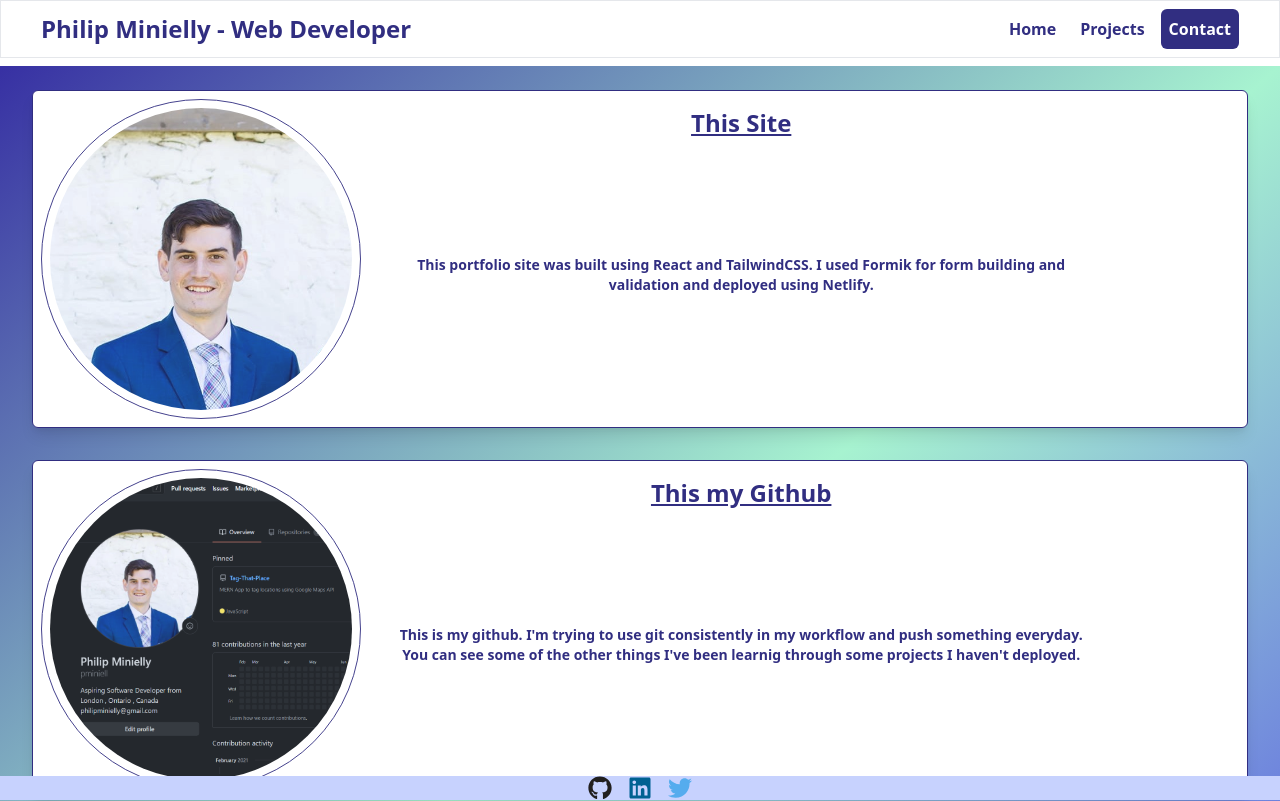
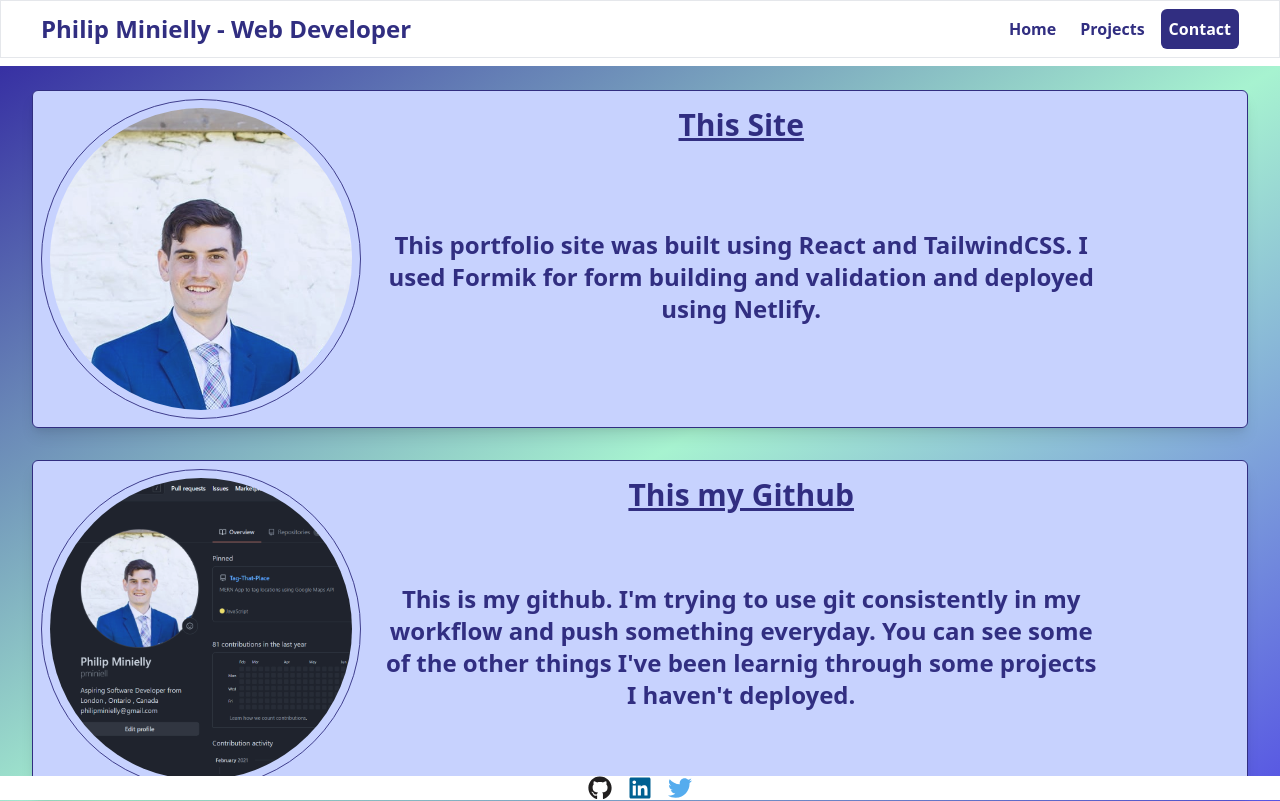
Before and after one commit to pminiell/phildev, a React (Create React App) app: page /projects in a window 1280 px wide. Shown: the top 801 px of the page. Built offline with nearby package versions, Linux system fonts and the light colour scheme; a web font is replaced by a local one.

Commit message:
responsive background

```diff
--- a/src/components/ContactForm.js
+++ b/src/components/ContactForm.js
@@ -22,7 +22,7 @@ const encode = (data) => {
 };
 
 const ContactForm = () => (
-  <div className="bg-gradient-to-br from-indigo-700 via-green-200 to-indigo-900 h-vh flex flex-col items-center justify-center">
+  <div className="bg-gradient-to-br from-indigo-700 via-green-200 to-indigo-900 h-screen flex flex-col items-center justify-center">
     <div className="bg-green-100 border border-indigo-900 p-10 rounded-2xl m-10 shadow-lg">
       <h2 className="text-indigo-900 font-semibold mb-5 text-center text-xl">
         Contact Phil?!
@@ -103,7 +103,7 @@ const ContactForm = () => (
 
             <button
               type="submit"
-              className="bg-indigo-900 text-white font-bold tracking-wider py-2 rounded cursor-pointer transition-all hover:bg-green-400"
+              className="text-white font-bold tracking-wider py-2 rounded cursor-pointer transition-all  bg-indigo-900 hover:bg-indigo-400"
               disabled={isSubmitting}
               onClick={() => validateForm().then(() => console.log("blah"))}
             >
@@ -111,7 +111,7 @@ const ContactForm = () => (
             </button>
             <Link
               to="/"
-              className="bg-indigo-900 text-white text-center font-bold tracking-wider py-2 rounded cursor-pointer transition-all hover:bg-green-400 mt-2"
+              className="text-white text-center font-bold tracking-wider py-2 rounded cursor-pointer transition-all bg-indigo-900 hover:bg-indigo-400 mt-2"
             >
               Cancel
             </Link>
--- a/src/components/Footer.js
+++ b/src/components/Footer.js
@@ -3,8 +3,8 @@ import { FaGithub, FaLinkedin, FaTwitter } from "react-icons/fa";
 
 const Footer = () => {
   return (
-    <footer className="bg-indigo-200 fixed inset-x-0 bottom-0">
-      <div className="w-4/6 m-auto space-x-4 flex justify-center">
+    <footer className="bg-white fixed inset-x-0 bottom-0">
+      <div className="space-x-4 flex justify-center">
         <a href="https://github.com/pminiell" rel="noreferrer noopener" target="_blank">
           <FaGithub size={24} color="#211F1F" />
         </a>
--- a/src/components/Projects.js
+++ b/src/components/Projects.js
@@ -5,28 +5,28 @@ import data from "../data";
 const Projects = () => {
   return (
     <>
-      <div className="bg-gradient-to-br from-indigo-800 via-green-200 to-indigo-600 h-vh">
-        <div className="flex flex-col p-2 m-2 justify-center">
+      <div className="bg-gradient-to-br from-indigo-800 via-green-200 to-indigo-600 h-screen">
+        <div className="flex flex-col m-2 p-2 justify-center">
           {data.map((item) => {
             const { id, path, desc, link, title } = item;
             return (
               <div
                 key={id}
-                className="flex md:flex-row border border-indigo-900 bg-white rounded-md shadow-lg m-4"
+                className="flex md:flex-row border border-indigo-900 bg-indigo-200 rounded-md shadow-lg m-4"
               >
                 <a href={link} rel="noreferrer" target="_blank">
                   <img
                     src={path}
                     alt={title}
-                    className="rounded-full justify-items-center border border-indigo-900 p-2 m-2 h-40 w-40 md:h-80 md:w-80 object-cover lg:opacity-90 lg:hover:opacity-100"
+                    className="rounded-full justify-items-center border border-indigo-900 p-2 m-2 h-36 w-36 md:h-80 md:w-80 object-cover lg:opacity-90 lg:hover:opacity-100"
                   />
                 </a>
 
                 <div className="grid grid-rows font-bold w-3/5 p-2 m-2">
-                  <h1 className="max-h-12 font-extrabold text-center text-l text-indigo-900 md:text-2xl underline">
+                  <h1 className="max-h-12 font-extrabold text-center text-l text-indigo-900 md:text-3xl underline">
                     {title}
                   </h1>
-                  <div className="max-h-full font-bold text-center text-sm md:text-l text-indigo-900">
+                  <div className="max-h-full font-semibold text-center text-sm md:text-2xl text-indigo-900">
                     {desc}
                   </div>
                 </div>
--- a/src/components/Showcase.js
+++ b/src/components/Showcase.js
@@ -37,7 +37,7 @@ const Showcase = () => {
             </span>{" "}
             will make me an asset to any team or project.
           </h3>
-          <div className="w-3/6 m-auto flex flex-row justify-center p-4">
+          <div className="w-4/6 m-auto flex flex-row space-x-2 justify-center p-4">
             <FaHtml5 size={56} color="#F16529" />
             <FaCss3 size={56} color="#3C99DC" />
             <FaJsSquare size={56} color="yellow" />
```
